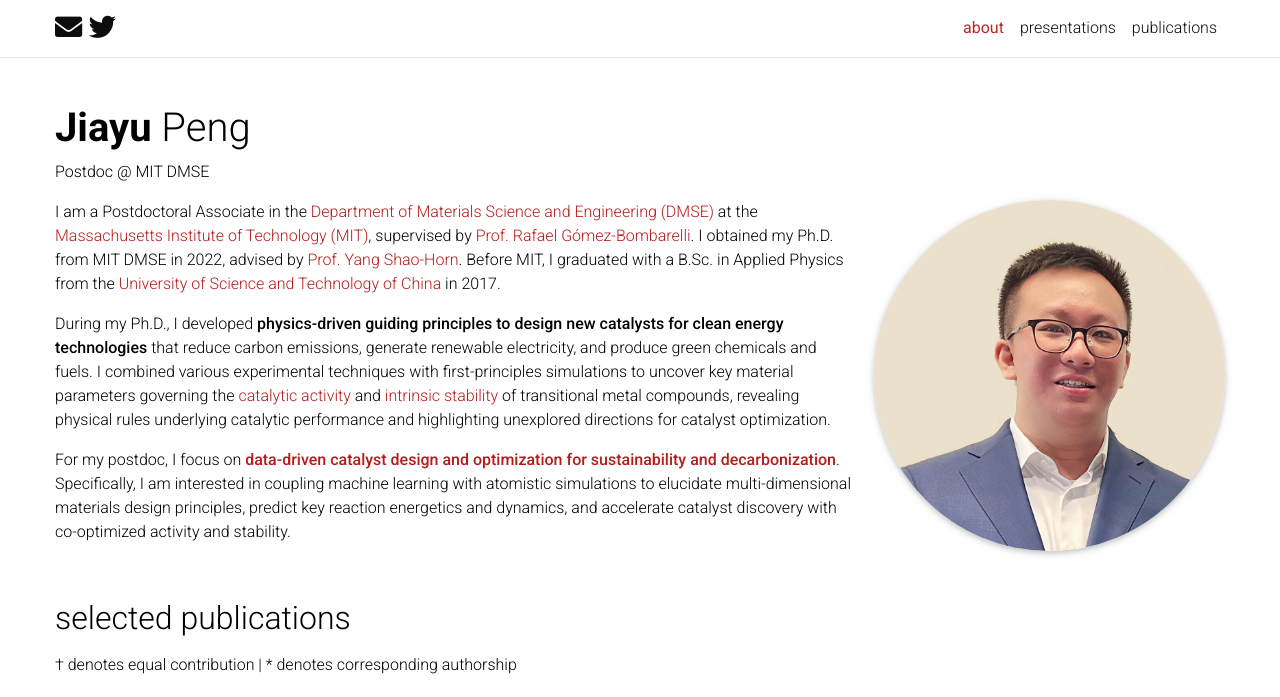
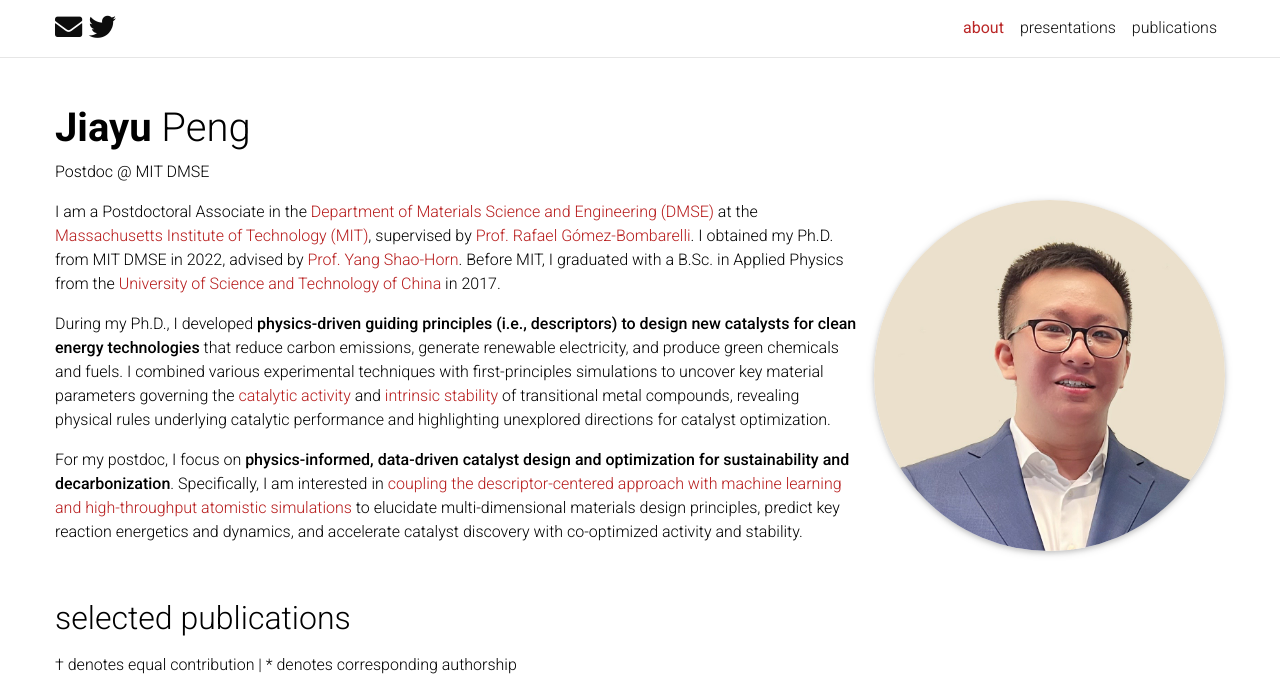
Before and after one commit to jypeng95/jypeng95.github.io, a Jekyll site: the page built from _pages/about.md, in a window 1280 px wide and 952 px high, cut to the strip 0-697 px from the top of the window. Built offline with Jekyll 4.4.1, drawn with Linux system fonts in a browser that asks for light colours; a style sheet for code colours, icons or effects is not loaded.

Commit message:
Update bio

```diff
--- a/_pages/about.md
+++ b/_pages/about.md
@@ -18,6 +18,6 @@
 
 I am a Postdoctoral Associate in the [Department of Materials Science and Engineering (DMSE)](https://dmse.mit.edu/) at the [Massachusetts Institute of Technology (MIT)](https://www.mit.edu/), supervised by [Prof. Rafael Gómez-Bombarelli](https://gomezbombarelli.mit.edu/). I obtained my Ph.D. from MIT DMSE in 2022, advised by [Prof. Yang Shao-Horn](https://www.rle.mit.edu/eel/). Before MIT, I graduated with a B.Sc. in Applied Physics from the [University of Science and Technology of China](https://en.ustc.edu.cn/) in 2017.
 
-During my Ph.D., I developed **physics-driven guiding principles to design new catalysts for clean energy technologies** that reduce carbon emissions, generate renewable electricity, and produce green chemicals and fuels. I combined various experimental techniques with first-principles simulations to uncover key material parameters governing the [catalytic activity](https://doi.org/10.1038/s41563-022-01199-0) and [intrinsic stability](https://doi.org/10.1021/acs.chemmater.2c01233) of transitional metal compounds, revealing physical rules underlying catalytic performance and highlighting unexplored directions for catalyst optimization.
+During my Ph.D., I developed **physics-driven guiding principles (i.e., descriptors) to design new catalysts for clean energy technologies** that reduce carbon emissions, generate renewable electricity, and produce green chemicals and fuels. I combined various experimental techniques with first-principles simulations to uncover key material parameters governing the [catalytic activity](https://doi.org/10.1038/s41563-022-01199-0) and [intrinsic stability](https://doi.org/10.1021/acs.chemmater.2c01233) of transitional metal compounds, revealing physical rules underlying catalytic performance and highlighting unexplored directions for catalyst optimization.
 
-For my postdoc, I focus on **[data-driven catalyst design and optimization for sustainability and decarbonization](https://doi.org/10.1038/s41578-022-00466-5)**. Specifically, I am interested in coupling machine learning with atomistic simulations to elucidate multi-dimensional materials design principles, predict key reaction energetics and dynamics, and accelerate catalyst discovery with co-optimized activity and stability.
+For my postdoc, I focus on **physics-informed, data-driven catalyst design and optimization for sustainability and decarbonization**. Specifically, I am interested in [coupling the descriptor-centered approach with machine learning and high-throughput atomistic simulations](https://doi.org/10.1038/s41578-022-00466-5) to elucidate multi-dimensional materials design principles, predict key reaction energetics and dynamics, and accelerate catalyst discovery with co-optimized activity and stability.
```
